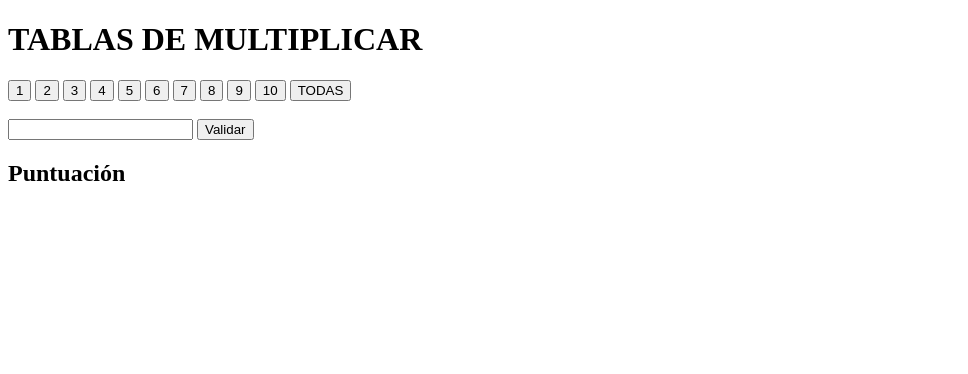
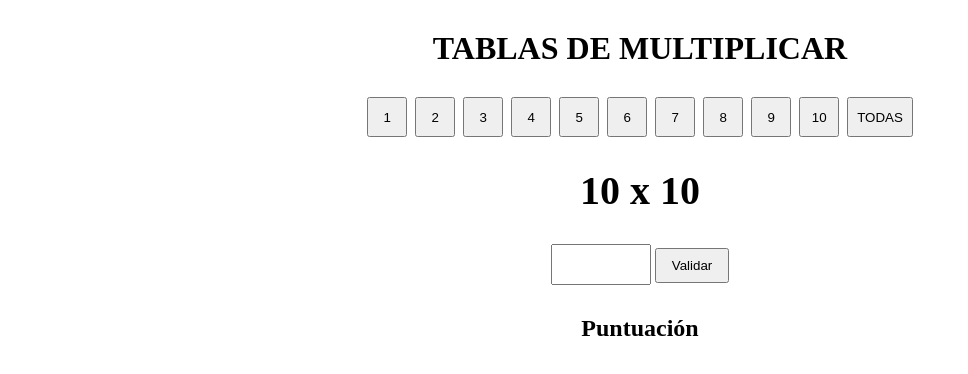
Before and after one commit to JuliaBosianek/tablas-multiplicar, a plain HTML site: page index.html in a window 1280 px wide. Both pictures are taken after a click on the button "10". Shown: the whole page, without its empty margins (0-968 px from the left). Drawn offline with Linux system fonts and the light colour scheme.

Commit message:
feat: generate random multiplication

```diff
--- a/css/style.css
+++ b/css/style.css
@@ -0,0 +1,47 @@
+* {
+    margin: 0;
+    padding: 0;
+    box-sizing: border-box;
+}
+
+main {
+    text-align: center;
+    width: 90%;
+    max-width: 700px;
+    margin: 0 auto;
+}
+
+h1 {
+    margin-top: 30px;
+    margin-bottom: 30px;
+}
+
+#multiplicacion {
+    font-size: 2.5rem;
+    font-weight: bold;
+    margin: 30px 0;
+}
+
+#botones-tablas {
+    display: flex;
+    justify-content: center;
+    flex-wrap: wrap;
+    gap: 8px;
+}
+
+.btn-tabla {
+    min-width: 40px;
+    min-height: 40px;
+    padding: 8px;
+}
+
+#respuesta {
+    width: 100px;
+    padding: 8px;
+    font-size: 1.1rem;
+    margin-bottom: 30px;
+}
+
+#validar {
+    padding: 8px 15px;
+}
--- a/index.html
+++ b/index.html
@@ -4,11 +4,13 @@
     <meta charset="UTF-8">
     <meta name="viewport" content="width=device-width, initial-scale=1.0">
     <title>Tabla de Multiplicar</title>
+    <link rel="stylesheet" href="css/style.css">
 </head>
 <body>
     <main>
         <h1>TABLAS DE MULTIPLICAR</h1>
 
+        <div id="botones-tablas">
             <button class="btn-tabla" value="1">1</button>
             <button class="btn-tabla" value="2">2</button>
             <button class="btn-tabla" value="3">3</button>
@@ -20,7 +22,8 @@
             <button class="btn-tabla" value="9">9</button>
             <button class="btn-tabla" value="10">10</button>
             <button class="btn-tabla" value="todas">TODAS</button>
-        <br><br>
+        </div>
+
         <div id="multiplicacion"></div>
         <input type="number" id="respuesta">
 
@@ -32,5 +35,7 @@
 
 
     </main>
+
+    <script src="js/script.js"></script>
 </body>
 </html>
--- a/js/script.js
+++ b/js/script.js
@@ -0,0 +1,21 @@
+const btnsTablas = document.querySelectorAll(".btn-tabla");
+const multiplicacion = document.querySelector("#multiplicacion");
+console.log(btnsTablas);
+
+//recorrer todos los botones de las tablas + evento
+btnsTablas.forEach(btn=>{
+    btn.addEventListener("click",()=>{
+
+        const tabla=btn.value;
+        //creando numero aleatorio 1-10; Math.random() genera numeros 0-9.99..., floor redondea hacia abajo
+        const aleatorio = Math.floor(Math.random()*10)+1;
+
+        if(tabla==="todas"){
+
+            const aleatorio2 = Math.floor(Math.random()*10)+1;
+            multiplicacion.textContent=`${aleatorio} x ${aleatorio2}`;
+        }else{
+            multiplicacion.textContent=`${tabla} x ${aleatorio}`;
+        };
+    });
+});
```
Lines whose indentation alone changed are shown as unchanged.
